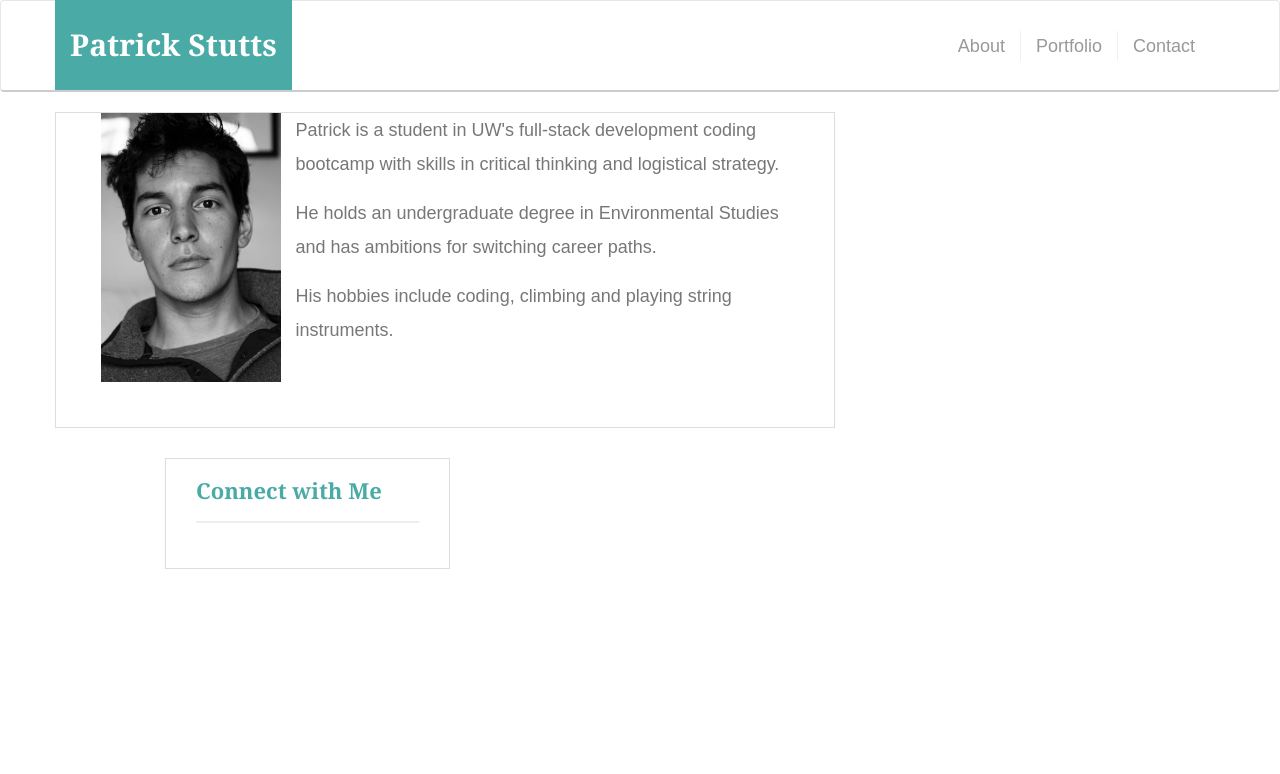
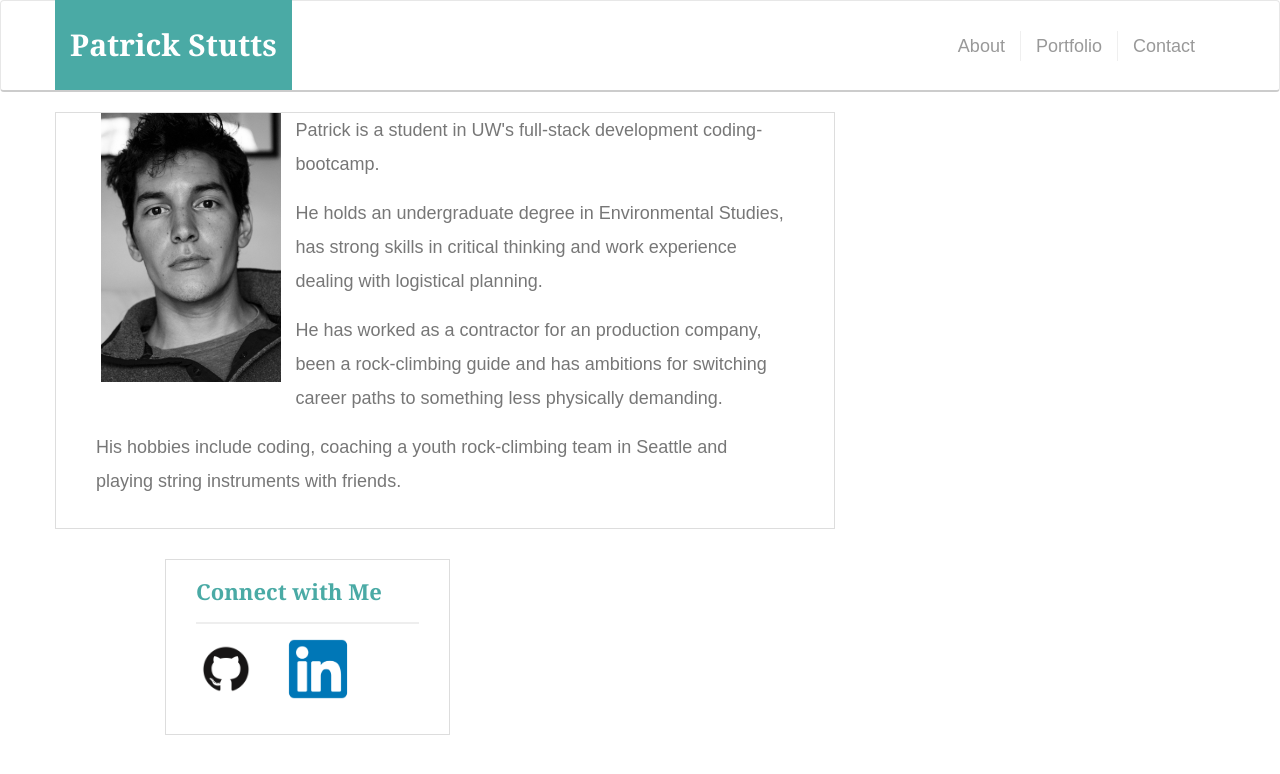
Before and after one commit to PatrickStutts/ResponsiveBio, a plain HTML site: page index.html in a window 1280 px wide. Drawn offline with nearby package versions, Linux system fonts and the light colour scheme.

Commit message:
updated index page

```diff
--- a/index.html
+++ b/index.html
@@ -33,17 +33,18 @@
      <div class="row">
        <div class="col-md-8 main-section">
          <img class="pull-left img-responsive" id="profile-photo" src="assets/meFace.jpg" alt="Patrick Stutts profile">
-         <p>Patrick is a student in UW's full-stack development coding bootcamp with skills in critical thinking and logistical strategy.</p>
-         <p>He holds an undergraduate degree in Environmental Studies and has ambitions for switching career paths.</p>
-         <p>His hobbies include coding, climbing and playing string instruments.</p>
+         <p>Patrick is a student in UW's full-stack development coding-bootcamp.</p>
+         <p>He holds an undergraduate degree in Environmental Studies, has strong skills in critical thinking and work experience dealing with logistical planning.</p>
+         <p>He has worked as a contractor for an production company, been a rock-climbing guide and has ambitions for switching career paths to something less physically demanding.</p>
+         <p>His hobbies include coding, coaching a youth rock-climbing team in Seattle and playing string instruments with friends.</p>
        </div>
      </div>
      <div class="col-md-3 col-md-offset-1 sidebar">
        <h2>Connect with Me</h2>
 
-       <a href=""></a>
-       <a href=""></a>
-       <a href=""></a>
+       <a href="https://github.com/PatrickStutts"><img class="social img-responsive" src="assets/github.png"></a>
+       <a href="https://www.linkedin.com/in/patrick-stutts-b122041bb/"><img class="social img-responsive" src="assets/linkedIn.png"></a>
+
      </div>
    </div>
 
```
